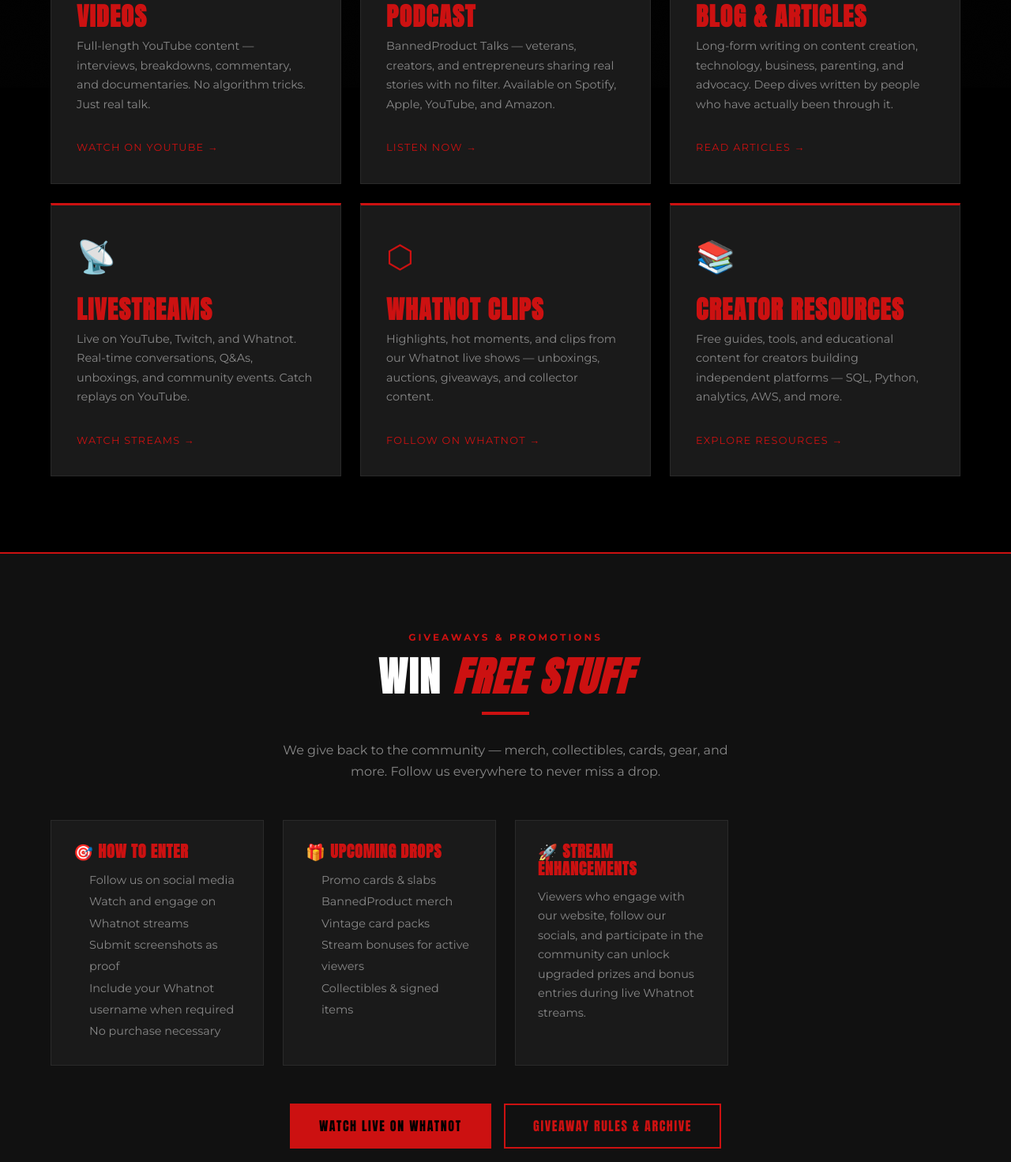
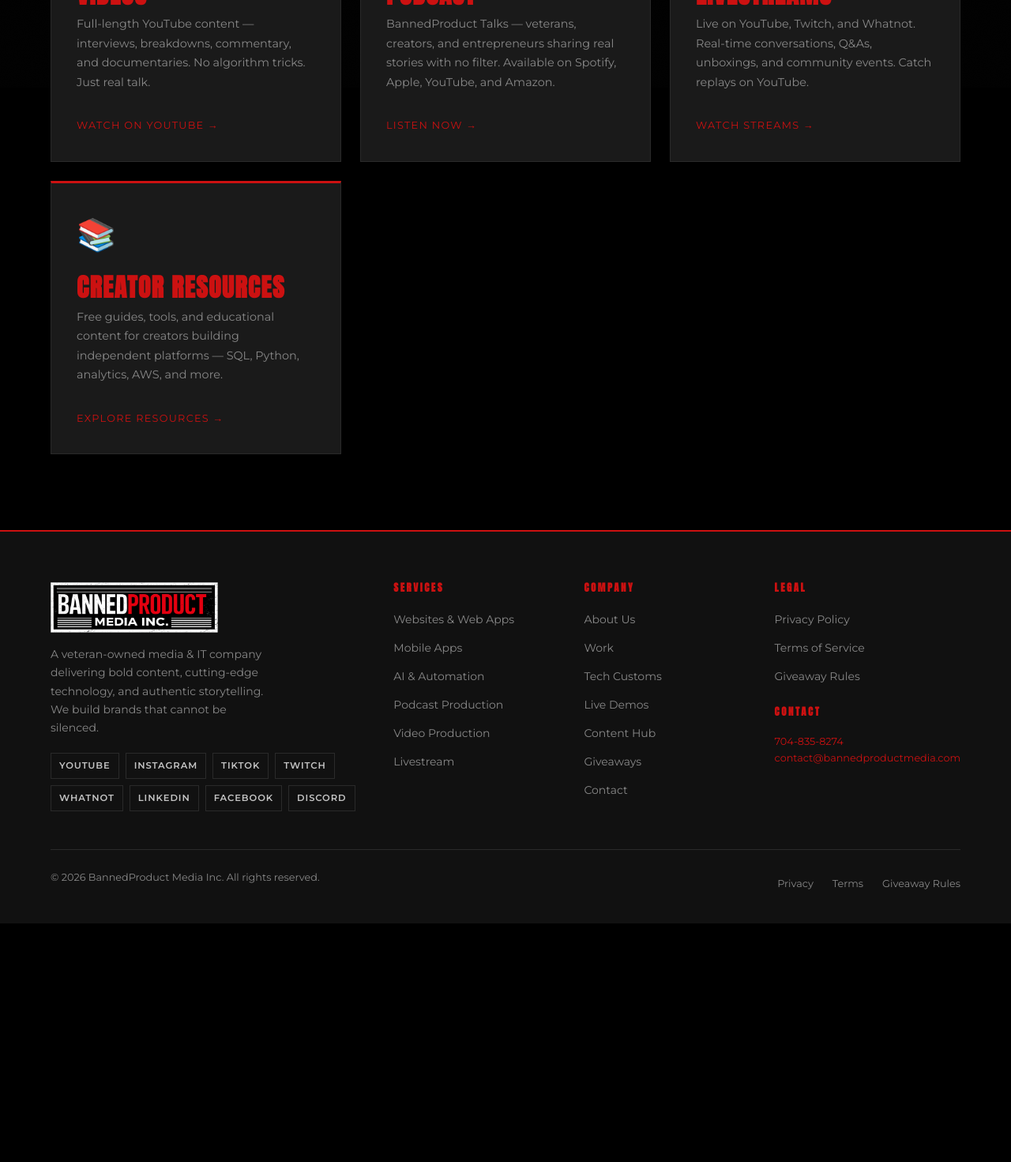
Before and after one commit to RCeasar01/bannedproduct-website, a plain HTML site: page content/index.html in a window 1280 px wide. Shown: the part 689-2160 px from the top of the page at 79% size. After the commit the page ends 1858 px from the top, so only its background shows below. Drawn offline with Linux system fonts and the light colour scheme.

Commit message:
Content page: remove Win Free Stuff, Blog and Whatnot Clips sections
Giveaways links in the nav and footer now point at /giveaways/ since the
section they jumped to is gone.

Co-Authored-By: Claude Fable 5.2 <noreply@anthropic.com>
Claude-Session: https://claude.ai/code/session_01E5Qj5vgFcd71hEgfz52GP2

```diff
--- a/content/index.html
+++ b/content/index.html
@@ -3,7 +3,7 @@
 <head>
   <meta charset="UTF-8">
   <meta name="viewport" content="width=device-width, initial-scale=1.0">
-  <meta name="description" content="BannedProduct Media content hub — videos, podcast, blog, livestreams, Whatnot clips, giveaways, and creator resources.">
+  <meta name="description" content="BannedProduct Media content hub — videos, podcast, livestreams, and creator resources.">
   <title>Content — BannedProduct Media Inc.</title>
   <link rel="stylesheet" href="../css/style.css">
   <meta property="og:image" content="https://bannedproductmedia.com/images/logos/logo-website-600.png">
@@ -21,7 +21,7 @@
     <div class="container">
       <nav class="breadcrumb"><a href="../">Home</a><span class="sep">/</span><span>Content</span></nav>
       <h1>Our <em class="text-accent">Content</em></h1>
-      <p>Videos, podcasts, articles, live streams, giveaways, and resources — all in one place.</p>
+      <p>Videos, podcasts, live streams, and resources — all in one place.</p>
     </div>
   </div>
 
@@ -47,15 +47,6 @@
           <span style="display:inline-block;margin-top:1rem;color:var(--accent);font-size:0.8rem;letter-spacing:0.1em;">LISTEN NOW →</span>
         </a>
 
-        <!-- Blog -->
-        <a href="../blog/"
-           style="display:block;background:var(--gray-mid);border:1px solid var(--gray-light);padding:2rem;text-decoration:none;transition:all 0.3s;border-top:3px solid var(--accent);">
-          <div style="font-size:2.5rem;margin-bottom:1rem;">✍️</div>
-          <h3 style="margin-bottom:0.5rem;">Blog &amp; Articles</h3>
-          <p style="color:var(--text-muted);font-size:0.9rem;line-height:1.7;">Long-form writing on content creation, technology, business, parenting, and advocacy. Deep dives written by people who have actually been through it.</p>
-          <span style="display:inline-block;margin-top:1rem;color:var(--accent);font-size:0.8rem;letter-spacing:0.1em;">READ ARTICLES →</span>
-        </a>
-
         <!-- Livestreams -->
         <a href="https://www.youtube.com/@bannedproduct/streams" target="_blank" rel="noopener"
            style="display:block;background:var(--gray-mid);border:1px solid var(--gray-light);padding:2rem;text-decoration:none;transition:all 0.3s;border-top:3px solid var(--accent);">
@@ -63,15 +54,6 @@
           <h3 style="margin-bottom:0.5rem;">Livestreams</h3>
           <p style="color:var(--text-muted);font-size:0.9rem;line-height:1.7;">Live on YouTube, Twitch, and Whatnot. Real-time conversations, Q&amp;As, unboxings, and community events. Catch replays on YouTube.</p>
           <span style="display:inline-block;margin-top:1rem;color:var(--accent);font-size:0.8rem;letter-spacing:0.1em;">WATCH STREAMS →</span>
-        </a>
-
-        <!-- Whatnot Clips -->
-        <a href="https://www.whatnot.com/user/bannedproduct" target="_blank" rel="noopener"
-           style="display:block;background:var(--gray-mid);border:1px solid var(--gray-light);padding:2rem;text-decoration:none;transition:all 0.3s;border-top:3px solid var(--accent);">
-          <div style="font-size:2.5rem;margin-bottom:1rem;">⬡</div>
-          <h3 style="margin-bottom:0.5rem;">Whatnot Clips</h3>
-          <p style="color:var(--text-muted);font-size:0.9rem;line-height:1.7;">Highlights, hot moments, and clips from our Whatnot live shows — unboxings, auctions, giveaways, and collector content.</p>
-          <span style="display:inline-block;margin-top:1rem;color:var(--accent);font-size:0.8rem;letter-spacing:0.1em;">FOLLOW ON WHATNOT →</span>
         </a>
 
         <!-- Creator Resources -->
@@ -87,54 +69,6 @@
     </div>
   </section>
 
-  <!-- Giveaways Section -->
-  <section id="giveaways" class="section" style="background:var(--gray-dark);border-top:2px solid var(--accent);">
-    <div class="container">
-      <div style="text-align:center;margin-bottom:3rem;">
-        <span class="section-label">Giveaways &amp; Promotions</span>
-        <h2>Win <em class="text-accent">Free Stuff</em></h2>
-        <div class="accent-line accent-line--center"></div>
-        <p style="color:var(--text-muted);max-width:580px;margin:0 auto;">We give back to the community — merch, collectibles, cards, gear, and more. Follow us everywhere to never miss a drop.</p>
-      </div>
-
-      <div style="display:grid;grid-template-columns:repeat(auto-fill,minmax(260px,1fr));gap:1.5rem;margin-bottom:3rem;">
-
-        <div style="background:var(--gray-mid);border:1px solid var(--gray-light);padding:1.75rem;">
-          <h4 style="color:var(--accent);margin-bottom:0.75rem;">🎯 How to Enter</h4>
-          <ul style="color:var(--text-muted);font-size:0.9rem;line-height:1.9;padding-left:1.25rem;">
-            <li>Follow us on social media</li>
-            <li>Watch and engage on Whatnot streams</li>
-            <li>Submit screenshots as proof</li>
-            <li>Include your Whatnot username when required</li>
-            <li>No purchase necessary</li>
-          </ul>
-        </div>
-
-        <div style="background:var(--gray-mid);border:1px solid var(--gray-light);padding:1.75rem;">
-          <h4 style="color:var(--accent);margin-bottom:0.75rem;">🎁 Upcoming Drops</h4>
-          <ul style="color:var(--text-muted);font-size:0.9rem;line-height:1.9;padding-left:1.25rem;">
-            <li>Promo cards &amp; slabs</li>
-            <li>BannedProduct merch</li>
-            <li>Vintage card packs</li>
-            <li>Stream bonuses for active viewers</li>
-            <li>Collectibles &amp; signed items</li>
-          </ul>
-        </div>
-
-        <div style="background:var(--gray-mid);border:1px solid var(--gray-light);padding:1.75rem;">
-          <h4 style="color:var(--accent);margin-bottom:0.75rem;">🚀 Stream Enhancements</h4>
-          <p style="color:var(--text-muted);font-size:0.9rem;line-height:1.7;">Viewers who engage with our website, follow our socials, and participate in the community can unlock upgraded prizes and bonus entries during live Whatnot streams.</p>
-        </div>
-
-      </div>
-
-      <div style="display:flex;gap:1rem;justify-content:center;flex-wrap:wrap;">
-        <a href="https://www.whatnot.com/user/bannedproduct" target="_blank" rel="noopener" class="btn btn-primary">Watch Live on Whatnot</a>
-        <a href="../giveaways/" class="btn btn-outline">Giveaway Rules &amp; Archive</a>
-      </div>
-    </div>
-  </section>
-
 </main>
 
 <div id="footer-placeholder"></div>
--- a/js/footer.js
+++ b/js/footer.js
@@ -64,7 +64,7 @@
           <li><a href="${resolvePath('/techcustoms/')}">Tech Customs</a></li>
           <li><a href="${resolvePath('/demos/')}">Live Demos</a></li>
           <li><a href="${resolvePath('/content/')}">Content Hub</a></li>
-          <li><a href="${resolvePath('/content/')}#giveaways">Giveaways</a></li>
+          <li><a href="${resolvePath('/giveaways/')}">Giveaways</a></li>
           <li><a href="${resolvePath('/contact/')}">Contact</a></li>
         </ul>
       </div>
--- a/js/header.js
+++ b/js/header.js
@@ -17,7 +17,7 @@
     { href: '/content/',                                         label: 'All Content' },
     { href: '/podcast/',                                         label: 'Podcast' },
     { href: '/blog/',                                            label: 'Blog' },
-    { href: '/content/#giveaways',                               label: 'Giveaways' },
+    { href: '/giveaways/',                               label: 'Giveaways' },
     { href: '/socials/',                                         label: 'Socials' },
     { href: '/contact/',                                         label: 'Contact', cta: true },
   ];
```
